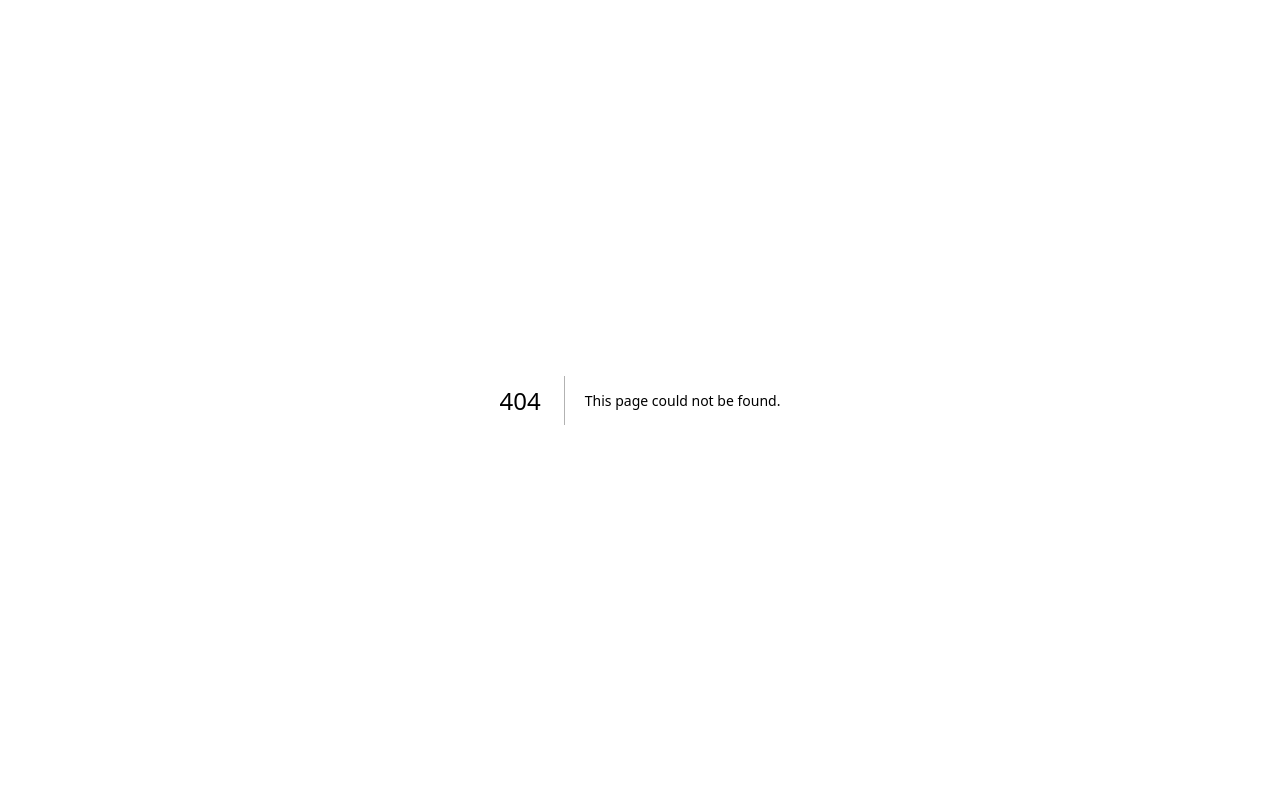
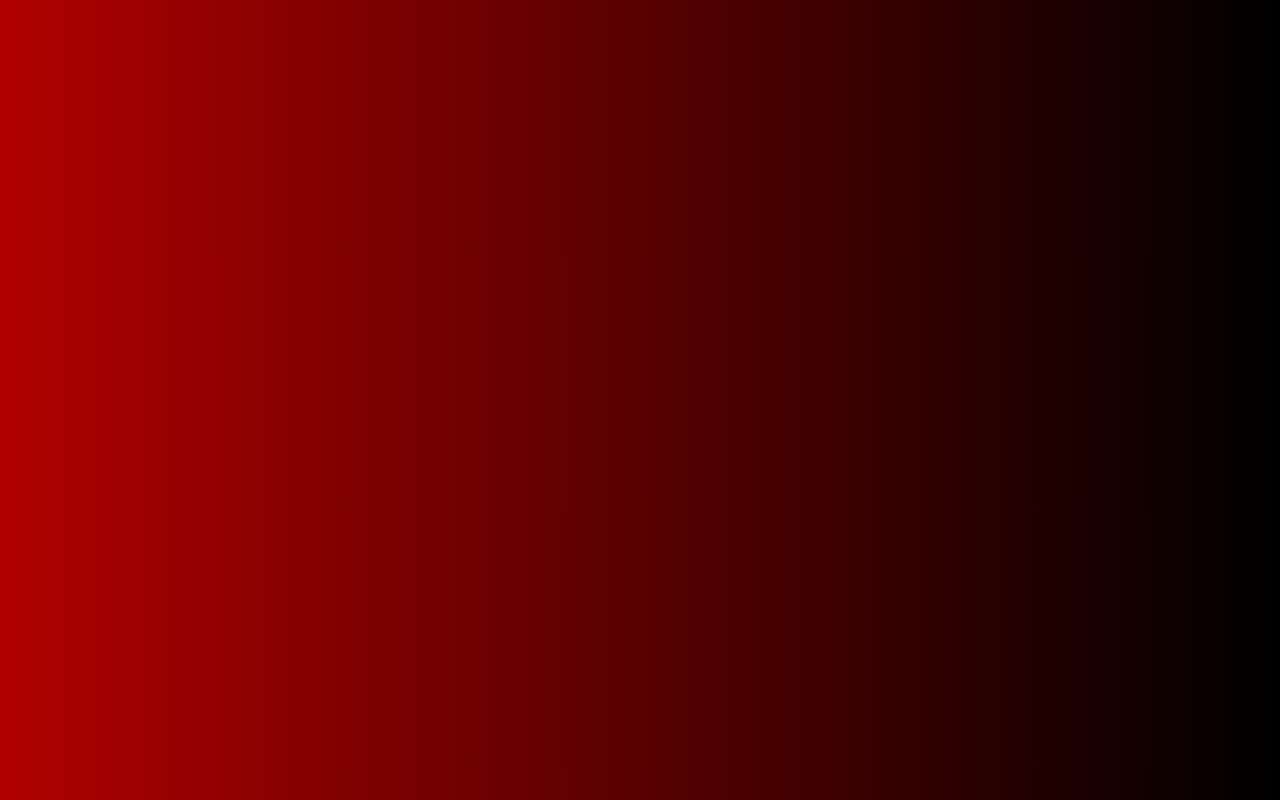
Before and after one commit to FirstFirstFirstFirst/NexusPlay, a Next.js app: page /StorePage in a window 1280 px wide. Before the commit this address had no page. Shown: the top 800 px of the page. Built offline with nearby package versions, Linux system fonts and the light colour scheme.

Commit message:
Store Page

```diff
--- /dev/null
+++ b/app/StorePage/ForGuest/StoreTitle.tsx
@@ -0,0 +1,13 @@
+import React from 'react'
+
+const StoreTitle = () => {
+  return (
+    <div className='h-[1160px]  bg-gradient-to-l from-black to-[#B00101]'>
+
+      {/*Display zone  */}
+      <div className='h-[1160px] w-[1027px]'></div>
+    </div>
+  )
+}
+
+export default StoreTitle
--- /dev/null
+++ b/app/StorePage/page.tsx
@@ -0,0 +1,11 @@
+import React from 'react'
+import StoreTitle from './ForGuest/StoreTitle'
+const page = () => {
+  return (
+    <div>
+      <StoreTitle />
+    </div>
+  )
+}
+
+export default page
```
